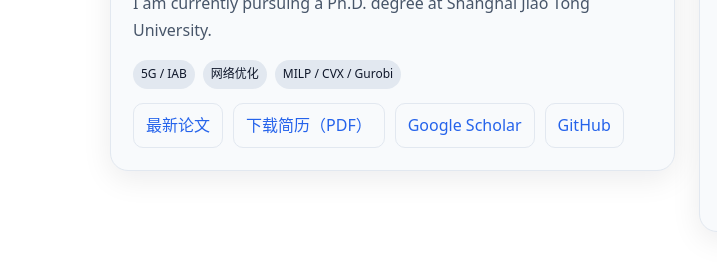
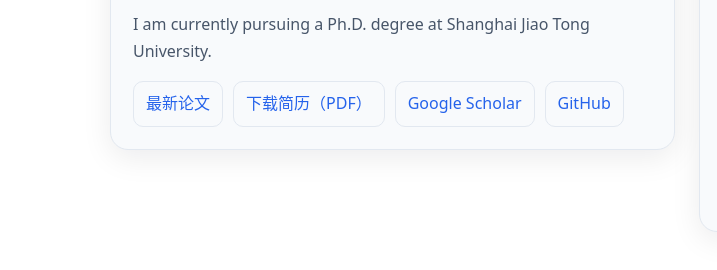
Before and after one commit to toolnail/toolnail.github.io, a plain HTML site: page index.html in a window 1280 px wide. Shown: the part 256-526 px from the top of the page, 0-717 px from the left. Drawn offline with Linux system fonts and the light colour scheme.

Commit message:
Update index.html

```diff
--- a/index.html
+++ b/index.html
@@ -133,11 +133,11 @@
       <div class="hero-card">
         <h1 style="font-size:32px">Hello, I am <span style="color:var(--accent);font-weight:800">Ruxin Wang</span></h1>
         <p class="muted">I am currently pursuing a Ph.D. degree at Shanghai Jiao Tong University.</p>
-        <div class="tags">
+        <!--<div class="tags">
           <span class="tag">5G / IAB</span>
           <span class="tag">网络优化</span>
           <span class="tag">MILP / CVX / Gurobi</span>
-        </div>
+        </div>-->
         <div class="wrap" style="margin-top:14px">
           <a class="btn" href="#pubs">最新论文</a>
           <a class="btn" href="files/CV.pdf">下载简历（PDF）</a>
```
